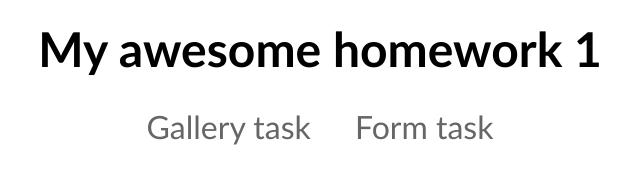
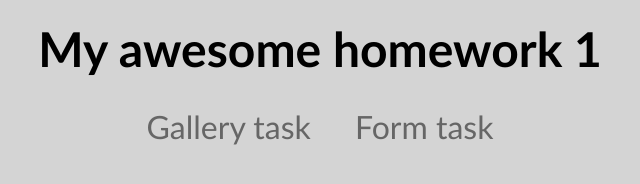
Before and after one commit to AndyGrigs/goit-advancedjs-hw-01, a website built with Vite: page src/index.html in a window 1280 px wide. Shown: the whole page, without its empty margins (320-960 px from the left). Built offline with nearby package versions, Linux system fonts and the light colour scheme.

Commit message:
added background

```diff
--- a/src/css/styles.css
+++ b/src/css/styles.css
@@ -8,7 +8,7 @@
 @import url('./reset.css');
 
 body{
-
+  background-color: #d4d4d4; ;
   font-family: 'Gill Sans', 'Gill Sans MT', Calibri, 'Trebuchet MS', sans-serif;
 }
 
```
